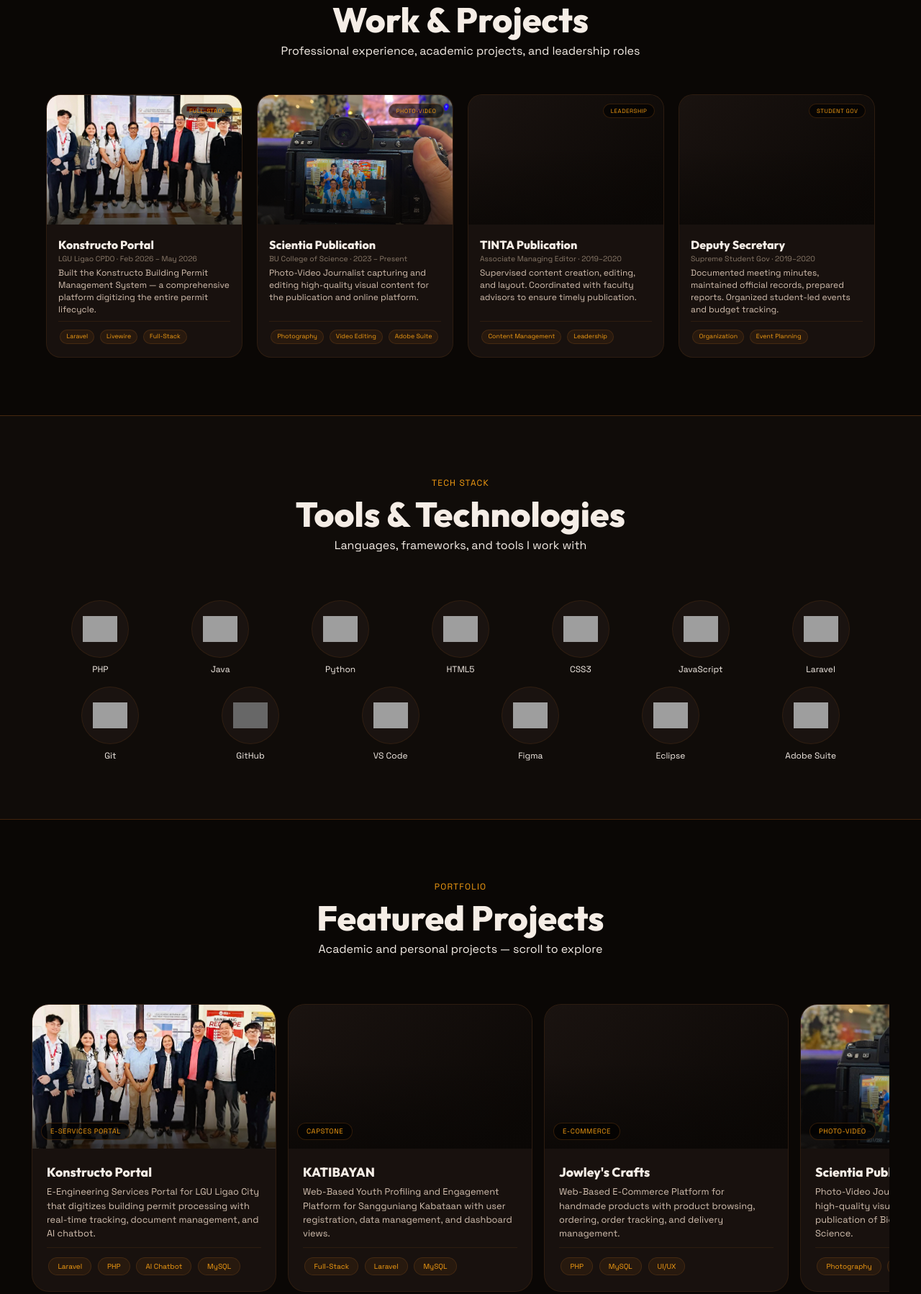
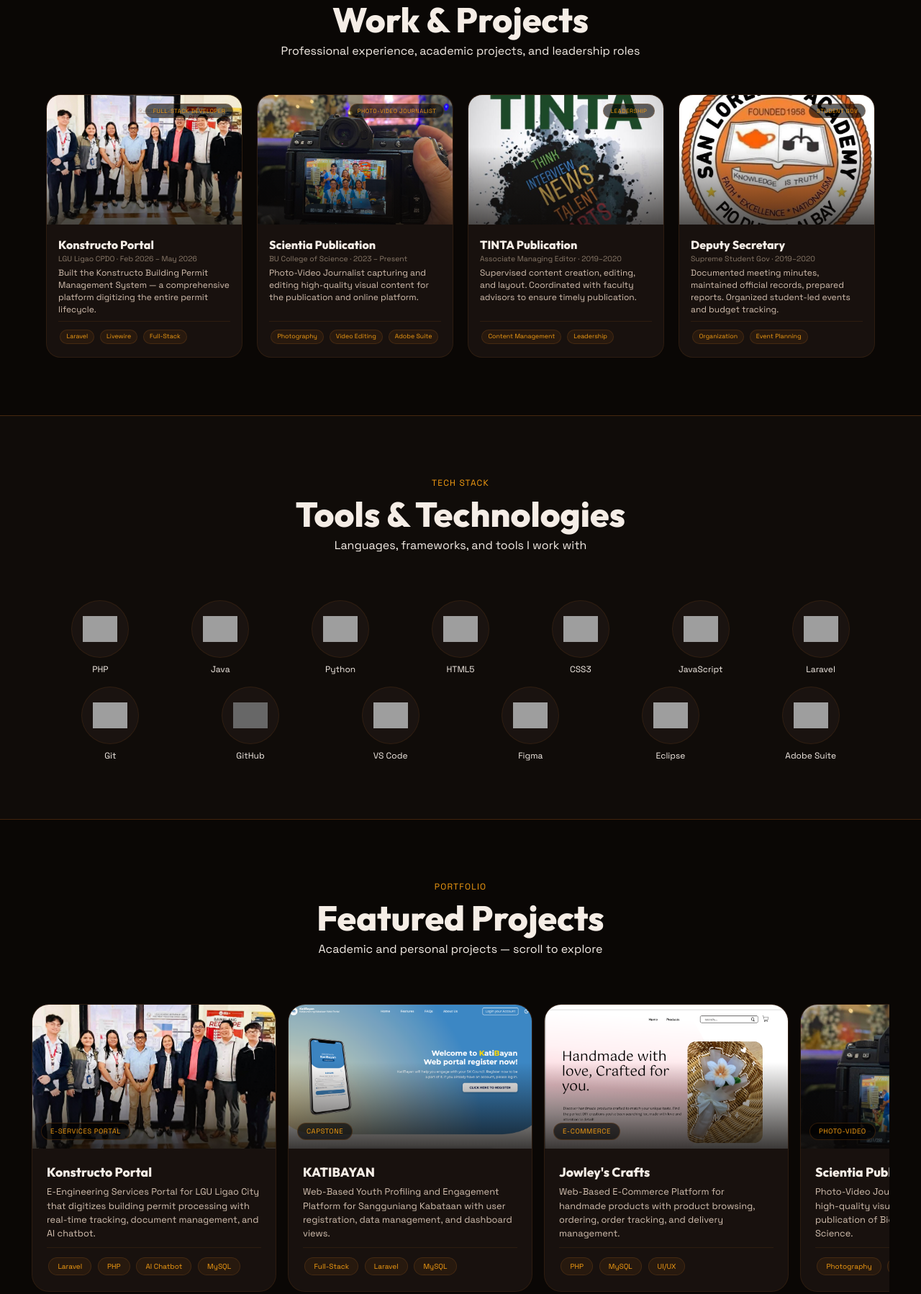
Before and after one commit to dayandantejuliane-pixel/Dayandante-Portfolio, a plain HTML site: page portfolio/index.html in a window 1280 px wide. Shown: the part 1981-3779 px from the top of the page at 72% size. Drawn offline with nearby package versions, Linux system fonts and the light colour scheme; grey boxes are pictures that could not be loaded.

Commit message:
updated images

```diff
--- a/portfolio/index.html
+++ b/portfolio/index.html
@@ -722,7 +722,7 @@
         <div class="work-image">
           <img src="images/konstructo.jpg" alt="Konstructo Portal" onerror="this.style.display='none'">
           <div class="work-overlay"></div>
-          <span class="work-badge">Full-Stack</span>
+          <span class="work-badge">Full-Stack Developer</span>
         </div>
         <div class="work-body">
           <h3 class="work-title">Konstructo Portal</h3>
@@ -741,7 +741,7 @@
         <div class="work-image">
           <img src="images/scientia.jpg" alt="Scientia Publication" onerror="this.style.display='none'">
           <div class="work-overlay"></div>
-          <span class="work-badge">Photo-Video</span>
+          <span class="work-badge">Photo-Video Journalist</span>
         </div>
         <div class="work-body">
           <h3 class="work-title">Scientia Publication</h3>
@@ -904,7 +904,7 @@
           <!-- KATIBAYAN -->
           <div class="project-scroll-card scroll-item">
             <div class="project-image">
-              <img src="images/katibayan.jpg" alt="KATIBAYAN" onerror="this.style.display='none'">
+              <img src="images/katibayan.png" alt="KATIBAYAN" onerror="this.style.display='none'">
               <div class="project-overlay"></div>
               <span class="project-badge">Capstone</span>
             </div>
@@ -922,7 +922,7 @@
           <!-- Jowley's Crafts -->
           <div class="project-scroll-card scroll-item">
             <div class="project-image">
-              <img src="images/jowleys.jpg" alt="Jowley's Crafts" onerror="this.style.display='none'">
+              <img src="images/jowleys.png" alt="Jowley's Crafts" onerror="this.style.display='none'">
               <div class="project-overlay"></div>
               <span class="project-badge">E-Commerce</span>
             </div>
@@ -1038,7 +1038,7 @@
         <h4 class="text-orange-soft text-xs uppercase tracking-wider font-bold">Connect</h4>
         <div class="flex gap-4 mt-3">
           <a href="#" class="footer-link text-sm">Portfolio</a>
-          <a href="#" class="footer-link text-sm">GitHub</a>
+          <a href="#" class="footer-link text-sm">Facebook</a>
           <a href="#" class="footer-link text-sm">LinkedIn</a>
         </div>
       </div>
```
Also changed, not shown: portfolio/images/jowleys.png (added), portfolio/images/katibayan.png (added), portfolio/images/ssg.jpg (added), portfolio/images/tinta.jpg (added).
